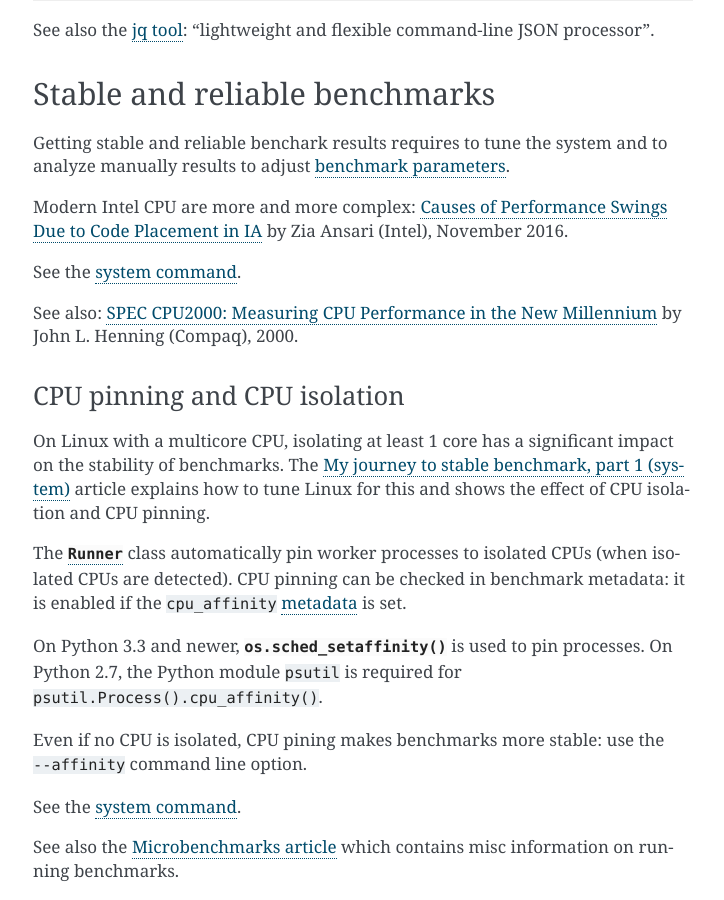
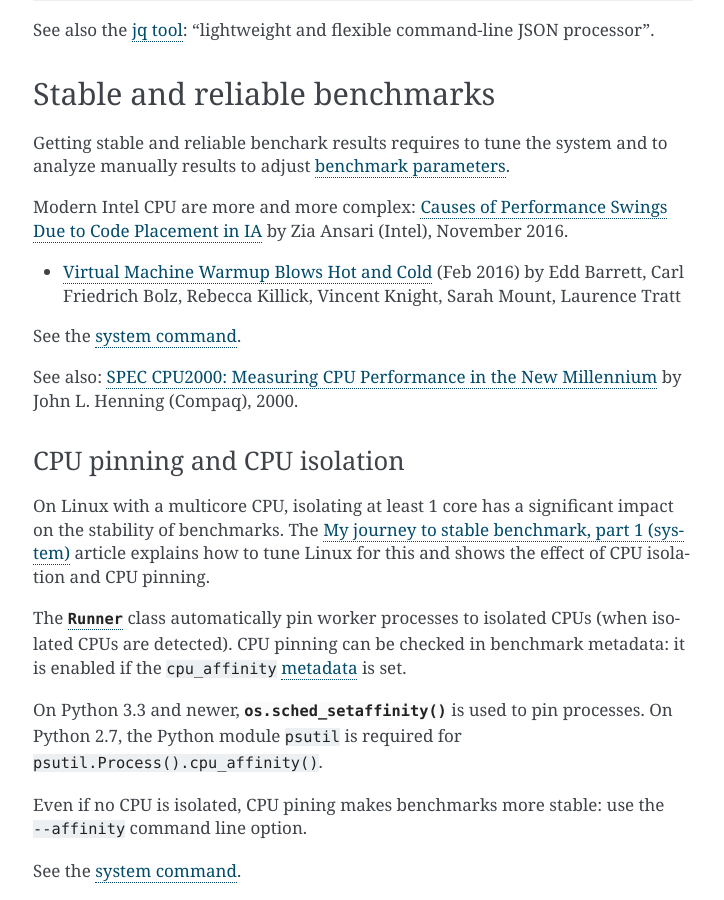
Before and after one commit to psf/pyperf, a Sphinx documentation site: the page built from doc/perf.rst, in a window 1280 px wide and 900 px high, scrolled down 3665 px. Shown: the whole window, without its empty margins (387-1111 px from the left). Built offline with Sphinx 7.4.7, drawn with Linux system fonts in a browser that asks for light colours.

Commit message:
doc stable: link to VM warmup

```diff
--- a/doc/perf.rst
+++ b/doc/perf.rst
@@ -206,6 +206,11 @@ to Code Placement in IA
 <https://llvmdevelopersmeetingbay2016.sched.org/event/8YzY/causes-of-performance-instability-due-to-code-placement-in-x86>`_
 by Zia Ansari (Intel), November 2016.
 
+* `Virtual Machine Warmup Blows Hot and Cold <https://arxiv.org/abs/1602.00602>`_
+  (Feb 2016)
+  by Edd Barrett, Carl Friedrich Bolz, Rebecca Killick, Vincent Knight, Sarah
+  Mount, Laurence Tratt
+
 See the :ref:`system command <system_cmd>`.
 
 See also: `SPEC CPU2000: Measuring CPU Performance in the New Millennium
```
